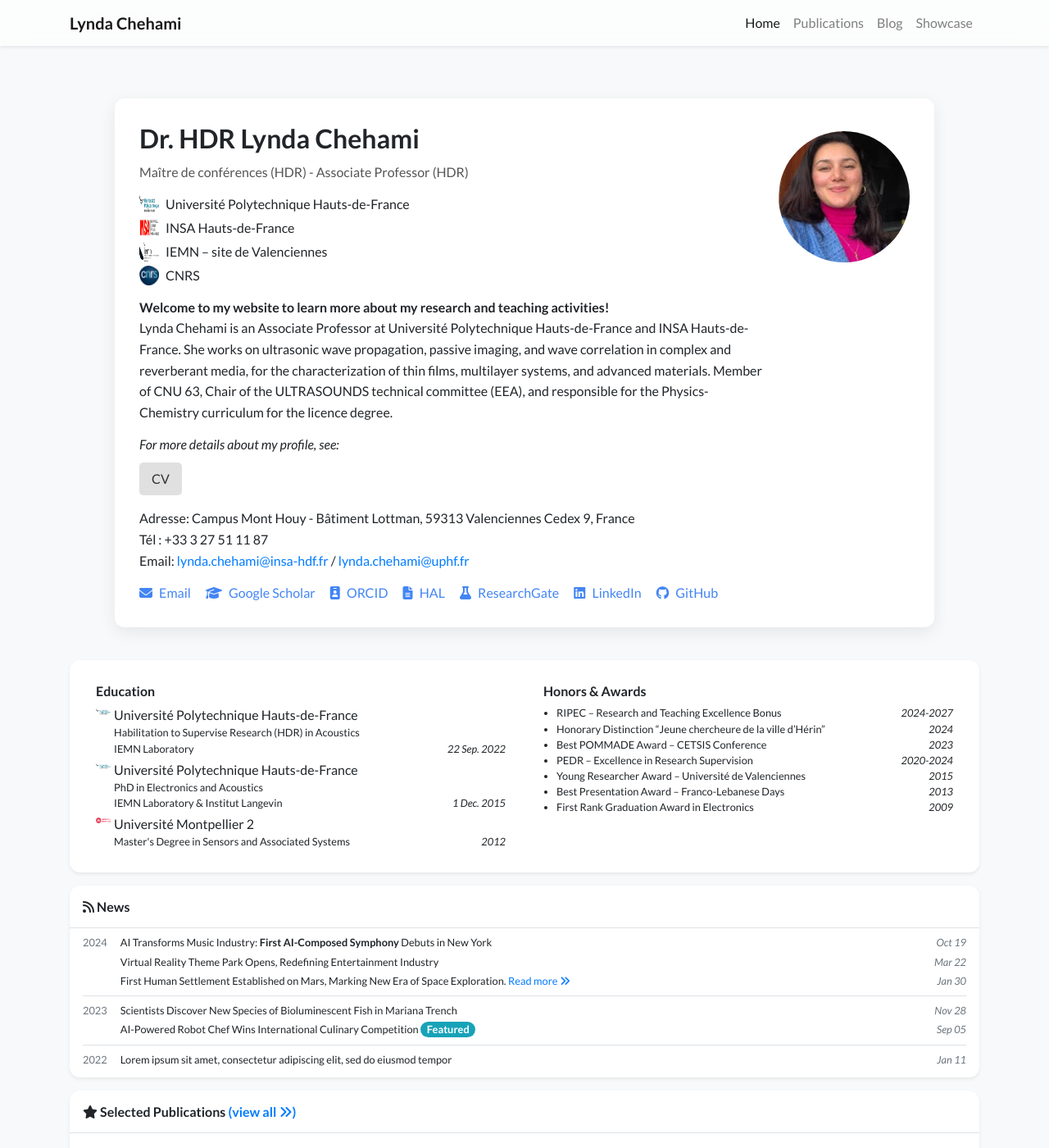
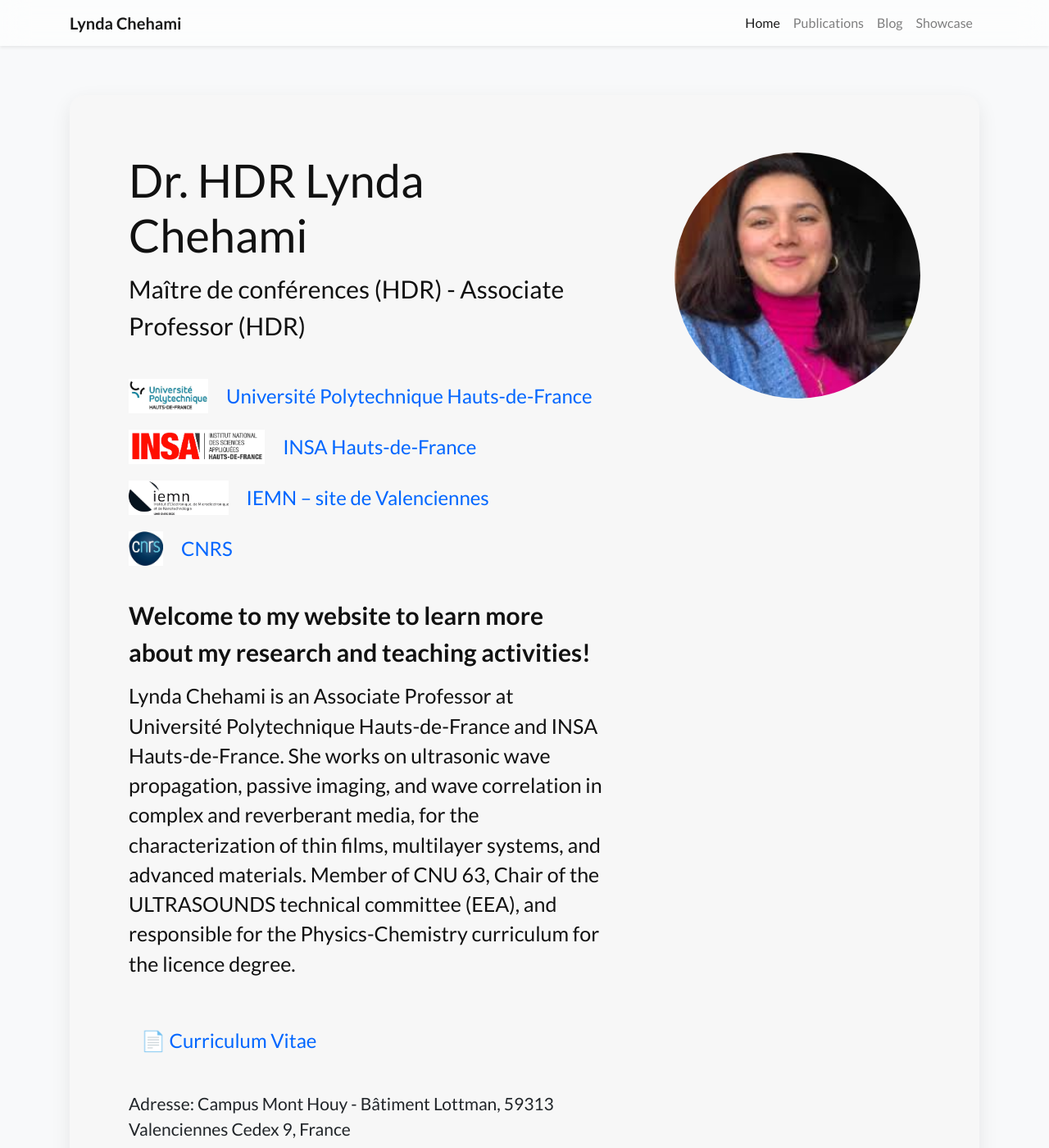
Before and after one commit to lchehami/lchehami.github.io, a Jekyll site: the page built from index.html, in a window 1280 px wide and 1400 px high. Shown: the whole window at 82% size. Built offline with Jekyll 4.4.1, drawn with Linux system fonts in a browser that asks for light colours; nearby versions of some CDN libraries; a style sheet for code colours, icons or effects is not loaded.

Commit message:
Update index.html

```diff
--- a/index.html
+++ b/index.html
@@ -4,33 +4,37 @@ title: Homepage
 navbar_title: Home
 ---
 
-<!-- Hero Card -->
 <div class="hero-card">
   <div class="hero-content">
-    <!-- Texte à gauche -->
+
     <div class="hero-text">
       <h1>Dr. HDR Lynda Chehami</h1>
       <div class="subtitle">Maître de conférences (HDR) - Associate Professor (HDR)</div>
 
-      <!-- Affiliations avec logos -->
       <div class="affiliations">
         <div class="affiliation">
-          <img src="{{ site.baseurl }}/assets/images/badges/uphf.png" alt="UPHF" class="aff-logo"> Université Polytechnique Hauts-de-France
+          <img src="{{ site.baseurl }}/assets/images/badges/uphf.png" alt="UPHF" class="aff-logo">
+          Université Polytechnique Hauts-de-France
         </div>
+
         <div class="affiliation">
-          <img src="{{ site.baseurl }}/assets/images/badges/INSA.png" alt="INSA" class="aff-logo"> INSA Hauts-de-France
+          <img src="{{ site.baseurl }}/assets/images/badges/INSA.png" alt="INSA" class="aff-logo">
+          INSA Hauts-de-France
         </div>
+
         <div class="affiliation">
-          <img src="{{ site.baseurl }}/assets/images/badges/iemn.png" alt="IEMN" class="aff-logo"> IEMN – site de Valenciennes
+          <img src="{{ site.baseurl }}/assets/images/badges/iemn.png" alt="IEMN" class="aff-logo">
+          IEMN – site de Valenciennes
         </div>
+
         <div class="affiliation">
-          <img src="{{ site.baseurl }}/assets/images/badges/cnrs.png" alt="CNRS" class="aff-logo"> CNRS
+          <img src="{{ site.baseurl }}/assets/images/badges/cnrs.png" alt="CNRS" class="aff-logo">
+          CNRS
         </div>
       </div>
 
-<!-- Bio -->
       <div class="lynda-bio-title">
-  <strong>Welcome to my website to learn more about my research and teaching activities!</strong>
+        Welcome to my website to learn more about my research and teaching activities!
       </div>
 
       <p class="bio">
@@ -40,28 +44,25 @@ navbar_title: Home
         Member of CNU 63, Chair of the ULTRASOUNDS technical committee (EEA), and responsible for the Physics-Chemistry curriculum for the licence degree.
       </p>
 
-      <p style="margin-bottom:10px; font-style:italic;">
-  For more details about my profile, see:
-</p>
-<a class="cv-button" href="https://cv.hal.science/lynda-chehami" target="_blank">CV</a>
+      <a class="cv-button" href="https://cv.hal.science/lynda-chehami" target="_blank">
+        Curriculum Vitae
+      </a>
 
-
-      <!-- Contact -->
-      <p class="bio">
+      <p class="contact">
         Adresse: Campus Mont Houy - Bâtiment Lottman, 59313 Valenciennes Cedex 9, France<br>
         Tél : +33 3 27 51 11 87<br>
-        Email: <a href="mailto:lynda.chehami@insa-hdf.fr">lynda.chehami@insa-hdf.fr</a> /
+        Email:
+        <a href="mailto:lynda.chehami@insa-hdf.fr">lynda.chehami@insa-hdf.fr</a> /
         <a href="mailto:lynda.chehami@uphf.fr">lynda.chehami@uphf.fr</a>
       </p>
     </div>
 
-    <!-- Photo à droite -->
     <div class="hero-photo">
       <img src="{{ site.baseurl }}/assets/images/photos/profile.png" alt="Profile photo">
     </div>
+
   </div>
 
-  <!-- Liens académiques -->
   <div class="links">
     <a href="mailto:lynda.chehami@uphf.fr"><i class="fas fa-envelope"></i> Email</a>
     <a href="https://scholar.google.com/citations?user=3FhRL0gAAAAJ&hl=fr"><i class="fas fa-graduation-cap"></i> Google Scholar</a>
@@ -73,12 +74,10 @@ navbar_title: Home
   </div>
 </div>
 
-<!-- Experience -->
 {% if site.data.display.homepage.show_experience %}
   {% include widgets/experience_card.html %}
 {% endif %}
 
-<!-- News -->
 {% if site.data.display.homepage.show_news %}
   {% assign count_news = site.news | size %}
   {% if count_news > 0 %}
@@ -86,117 +85,169 @@ navbar_title: Home
   {% endif %}
 {% endif %}
 
-<!-- Selected Publications -->
 {% if site.data.display.homepage.show_selected_publications %}
   {% assign pubs = site.publications | sort: "date" | reverse | where: "selected", true %}
   {% include widgets/publication_card.html publications=pubs title='<i class="fas fa-star"></i> Selected Publications' %}
 {% endif %}
 
-<!-- CSS -->
 <style>
+body {
+  background: #eef1f1;
+}
+
 .hero-card {
-  background: #fff;
-  border-radius: 12px;
-  padding: 30px;
-  margin: 40px auto;
-  max-width: 1000px;
-  box-shadow: 0 6px 20px rgba(0,0,0,0.08);
+  background: #f7f7f7;
+  border-radius: 18px;
+  padding: 70px 72px 28px;
+  margin: 36px auto;
+  max-width: 1600px;
+  box-shadow: 0 8px 25px rgba(0,0,0,0.08);
 }
 
 .hero-content {
   display: flex;
   align-items: flex-start;
   justify-content: space-between;
-  flex-wrap: wrap;
+  gap: 60px;
 }
 
 .hero-text {
   flex: 1;
   min-width: 300px;
-  margin-right: 20px;
 }
 
 .hero-text h1 {
-  font-size: 2rem;
-  margin-bottom: 10px;
+  font-size: 56px;
+  font-weight: 400;
+  margin: 0 0 10px;
+  color: #111;
 }
 
 .subtitle {
-  font-weight: normal;
-  color: #555;
-  margin-bottom: 15px;
+  font-size: 30px;
+  color: #111;
+  margin-bottom: 42px;
 }
 
 .affiliations {
-  margin-bottom: 15px;
+  margin-bottom: 35px;
 }
 
 .affiliation {
   display: flex;
   align-items: center;
-  margin-top: 5px;
+  gap: 14px;
+  color: #0066ff;
+  font-size: 24px;
+  margin-bottom: 20px;
 }
 
 .aff-logo {
-  width: 24px;
-  height: 24px;
-  margin-right: 8px;
+  width: auto;
+  height: 42px;
+  object-fit: contain;
+}
+
+.lynda-bio-title {
+  font-size: 30px;
+  font-weight: 700;
+  margin-top: 38px;
+  margin-bottom: 12px;
+  color: #111;
 }
 
 .bio {
-  font-size: 1rem;
-  line-height: 1.6;
-  margin-bottom: 15px;
+  font-size: 25px;
+  line-height: 1.45;
+  color: #111;
+  max-width: 1150px;
 }
 
 .cv-button {
   display: inline-block;
-  margin-bottom: 15px;
-  padding: 8px 15px;
-  background: #e0e0e0;
-  border-radius: 5px;
+  font-size: 24px;
+  margin: 35px 0 20px;
+  color: #0066ff;
+  background: transparent;
   text-decoration: none;
-  color: #333;
-  font-weight: 500;
+  font-weight: 400;
 }
 
-.cv-button:hover {
-  background: #d0d0d0;
+.cv-button::before {
+  content: "📄 ";
 }
 
-.links a {
-  margin-right: 15px;
-  text-decoration: none;
-  color: #4285f4;
-  font-weight: 500;
-}
-
-.links a i {
-  margin-right: 5px;
+.contact {
+  font-size: 21px;
+  line-height: 1.5;
+  margin-top: 15px;
 }
 
 .hero-photo {
   flex-shrink: 0;
-  margin-top: 10px;
+  margin-top: 0;
 }
 
 .hero-photo img {
-  width: 160px;
-  height: 160px;
+  width: 300px;
+  height: 300px;
   border-radius: 50%;
+  object-fit: cover;
 }
 
-@media(max-width:800px){
+.links {
+  border-top: 1px solid #ccc;
+  margin-top: 38px;
+  padding-top: 25px;
+  display: flex;
+  flex-wrap: wrap;
+  gap: 28px;
+}
+
+.links a {
+  color: #0066ff;
+  font-size: 24px;
+  text-decoration: none;
+  font-weight: 400;
+}
+
+.links a i {
+  margin-right: 6px;
+}
+
+@media(max-width:900px) {
+  .hero-card {
+    padding: 35px 25px;
+    margin: 20px;
+  }
+
   .hero-content {
-    flex-direction: column;
+    flex-direction: column-reverse;
     align-items: center;
+    gap: 30px;
   }
+
   .hero-text {
-    margin-right: 0;
-    text-align: center;
+    text-align: left;
   }
-  .hero-photo {
-    margin-top: 20px;
+
+  .hero-text h1 {
+    font-size: 40px;
+  }
+
+  .subtitle {
+    font-size: 24px;
+  }
+
+  .bio,
+  .affiliation,
+  .links a {
+    font-size: 20px;
+  }
+
+  .hero-photo img {
+    width: 230px;
+    height: 230px;
   }
 }
 </style>
```
Lines whose indentation alone changed are shown as unchanged.
